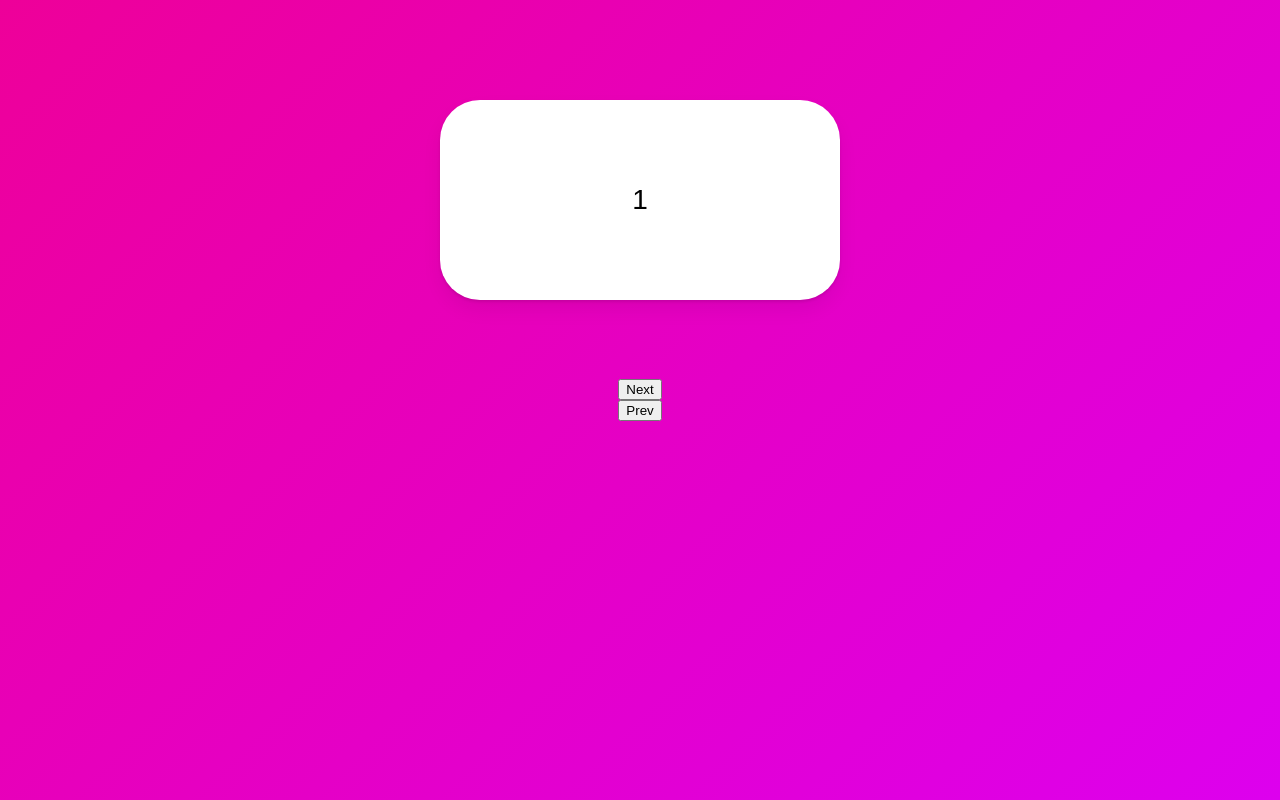
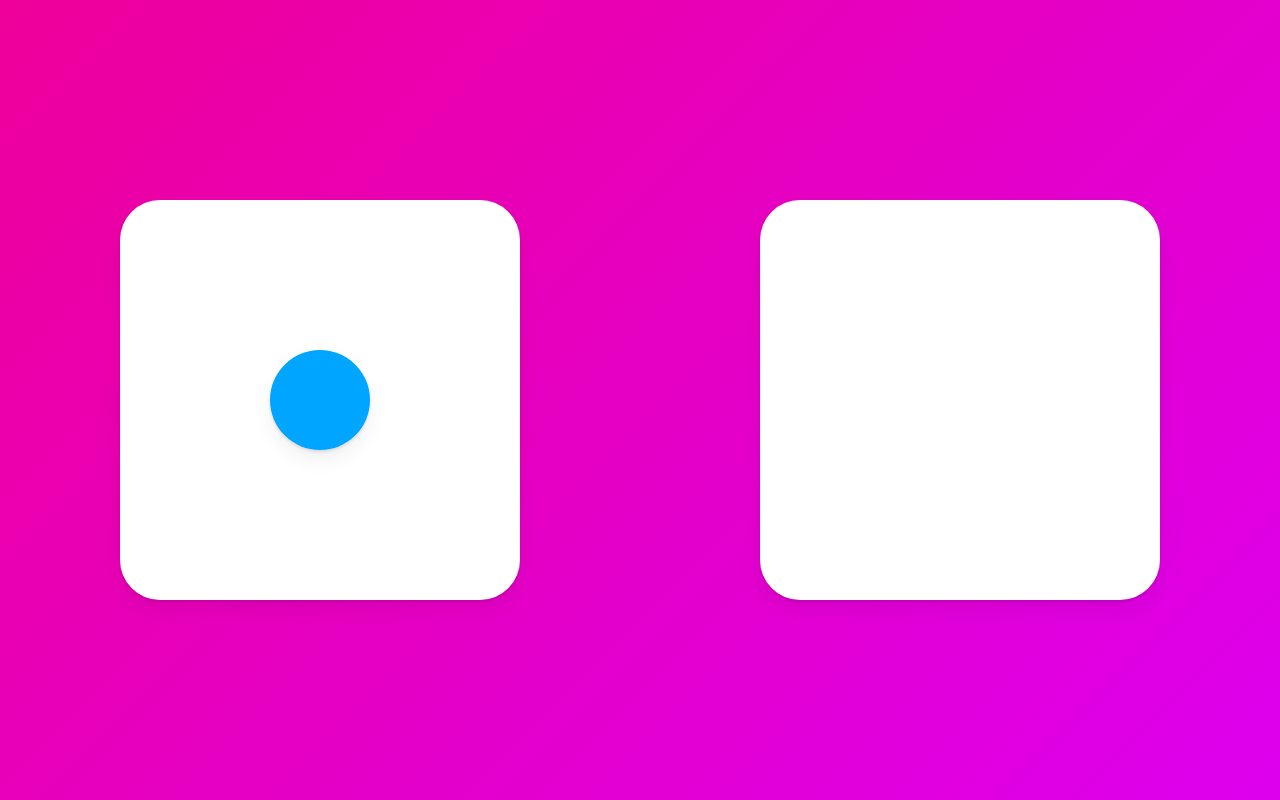
Before and after one commit to sdfwefk11/reactstudy04, a React (Create React App) app: page / in a window 1280 px wide. Built offline with nearby package versions, Linux system fonts and the light colour scheme.

Commit message:
layoutId prop

```diff
--- a/src/App.tsx
+++ b/src/App.tsx
@@ -1,123 +1,47 @@
 import styled from "styled-components";
-import {
-  motion,
-  AnimatePresence /* useMotionValue, useTransform  */,
-} from "framer-motion";
+import { motion } from "framer-motion";
 import { useState } from "react";
 
 const Wrapper = styled(motion.div)`
   height: 100vh;
   width: 100vw;
   display: flex;
-  justify-content: center;
+  justify-content: space-around;
   align-items: center;
-  flex-direction: column;
 `;
 const Box = styled(motion.div)`
   display: flex;
   justify-content: center;
   align-items: center;
-  position: absolute;
-  font-size: 28px;
   width: 400px;
-  height: 200px;
+  height: 400px;
   background-color: rgba(255, 255, 255, 1);
   border-radius: 40px;
-  top: 100px;
   box-shadow: 0 2px 3px rgba(0, 0, 0, 0.1), 0 10px 20px rgba(0, 0, 0, 0.06);
 `;
-/* const Svg = styled.svg`
-  width: 300px;
-  height: 300px;
-  path {
-    stroke: white;
-    stroke-width: 3;
-  }
-`; */
-/* const svg = {
-  start: { pathLength: 0, fill: "rgba(255, 255, 255, 0)" },
-  end: {
-    pathLength: 1,
-    fill: "rgba(255, 255, 255, 1)",
-  },
-}; */
-const box = {
-  entry: (back: boolean) => ({
-    x: back ? -500 : 500,
-    opacity: 0,
-    scale: 0,
-  }),
-  center: {
-    x: 0,
-    opacity: 1,
-    scale: 1,
-    transition: {
-      duration: 0.3,
-    },
-  },
-  exit: (back: boolean) => ({
-    x: back ? 500 : -500,
-    opacity: 0,
-    rotateX: 0,
-    scale: 0,
-    transition: {
-      duration: 0.3,
-    },
-  }),
-};
+const Circle = styled(motion.div)`
+  background-color: #00a5ff;
+  height: 100px;
+  width: 100px;
+  box-shadow: 0 2px 3px rgba(0, 0, 0, 0.1), 0 10px 20px rgba(0, 0, 0, 0.06);
+`;
 function App() {
-  /* const x = useMotionValue(0);
-  const gradient = useTransform(
-    x,
-    [-800, 800],
-    [
-      "linear-gradient(135deg, rgba(107, 40, 84, 0.637), rgb(144, 62, 236))",
-      "linear-gradient(135deg, rgb(149, 212, 46), rgb(50, 164, 209))",
-    ]
-  ); */
-  const [visible, setVisible] = useState(1);
-  const [back, setBack] = useState(false);
-  const nextPlease = () => {
-    setBack(false);
-    setVisible((prev) => (prev === 10 ? 10 : prev + 1));
-  };
-  const prevPlease = () => {
-    setBack(true);
-    setVisible((prev) => (prev === 1 ? 1 : prev - 1));
+  const [clicked, setClicked] = useState(false);
+  const toggleClicked = () => {
+    setClicked((prev) => !prev);
   };
   return (
-    <Wrapper /*  style={{ background: gradient }} */>
-      <AnimatePresence custom={back}>
-        <Box
-          custom={back}
-          variants={box}
-          initial="entry"
-          animate="center"
-          exit="exit"
-          key={visible}
-        >
-          {visible}
-        </Box>
-      </AnimatePresence>
-      <button onClick={nextPlease}>Next</button>
-      <button onClick={prevPlease}>Prev</button>
-      {/*  <Svg xmlns="http://www.w3.org/2000/svg" viewBox="0 0 448 512">
-          <motion.path
-            variants={svg}
-            initial={"start"}
-            animate={"end"}
-            transition={{
-              default: {
-                duration: 5,
-              },
-              fill: {
-                duration: 2,
-                delay: 1.8,
-              },
-            }}
-            d="M224 373.12c-25.24-31.67-40.08-59.43-45-83.18-22.55-88 112.61-88 90.06 0-5.45 24.25-20.29 52-45 83.18zm138.15 73.23c-42.06 18.31-83.67-10.88-119.3-50.47 103.9-130.07 46.11-200-18.85-200-54.92 0-85.16 46.51-73.28 100.5 6.93 29.19 25.23 62.39 54.43 99.5-32.53 36.05-60.55 52.69-85.15 54.92-50 7.43-89.11-41.06-71.3-91.09 15.1-39.16 111.72-231.18 115.87-241.56 15.75-30.07 25.56-57.4 59.38-57.4 32.34 0 43.4 25.94 60.37 59.87 36 70.62 89.35 177.48 114.84 239.09 13.17 33.07-1.37 71.29-37.01 86.64zm47-136.12C280.27 35.93 273.13 32 224 32c-45.52 0-64.87 31.67-84.66 72.79C33.18 317.1 22.89 347.19 22 349.81-3.22 419.14 48.74 480 111.63 480c21.71 0 60.61-6.06 112.37-62.4 58.68 63.78 101.26 62.4 112.37 62.4 62.89.05 114.85-60.86 89.61-130.19.02-3.89-16.82-38.9-16.82-39.58z"
-          />
-        </Svg> */}
+    <Wrapper onClick={toggleClicked}>
+      <Box>
+        {!clicked ? (
+          <Circle layoutId="circle" style={{ borderRadius: 50 }} />
+        ) : null}
+      </Box>
+      <Box>
+        {clicked ? (
+          <Circle layoutId="circle" style={{ borderRadius: 0, scale: 3 }} />
+        ) : null}
+      </Box>
     </Wrapper>
   );
 }
```
